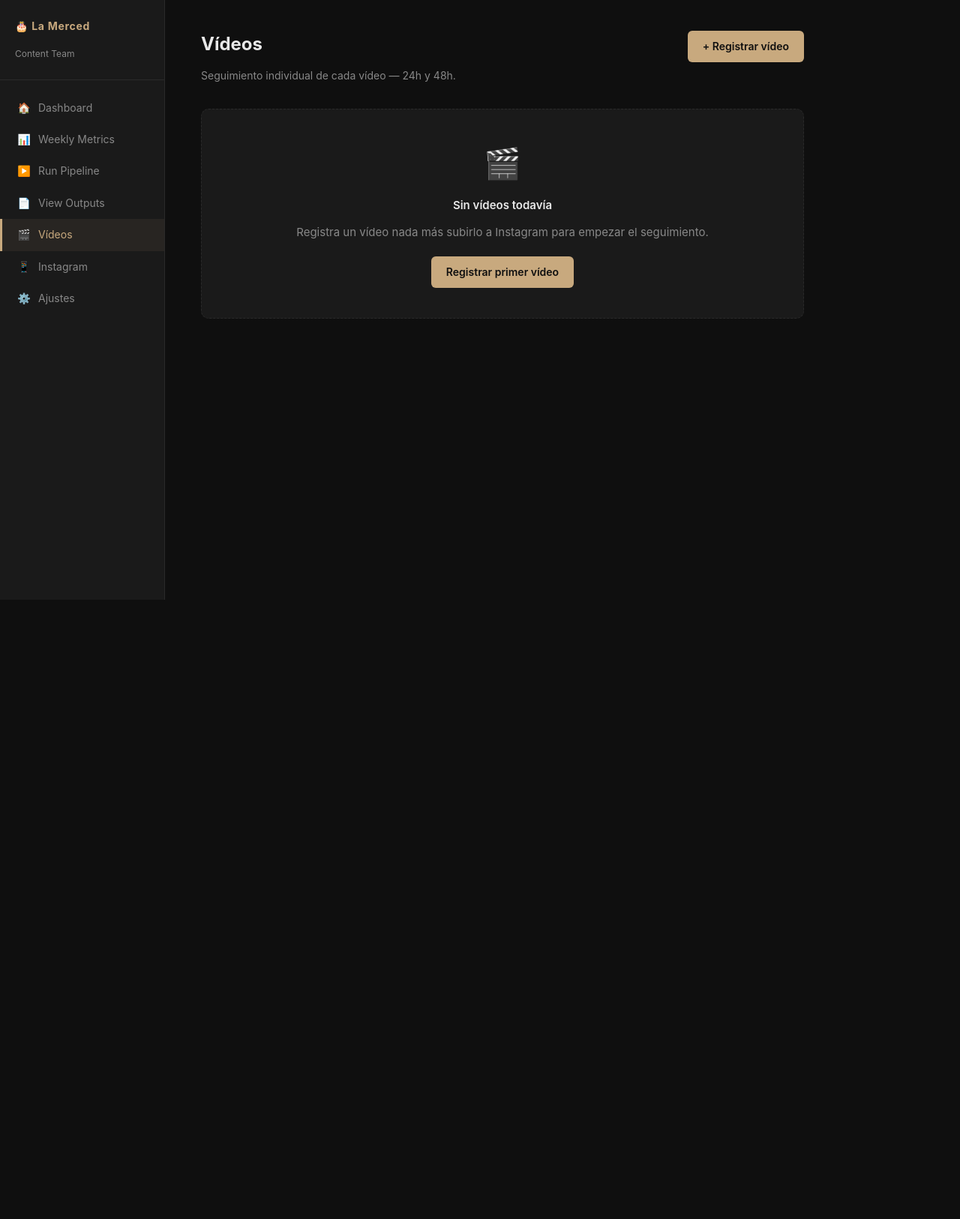
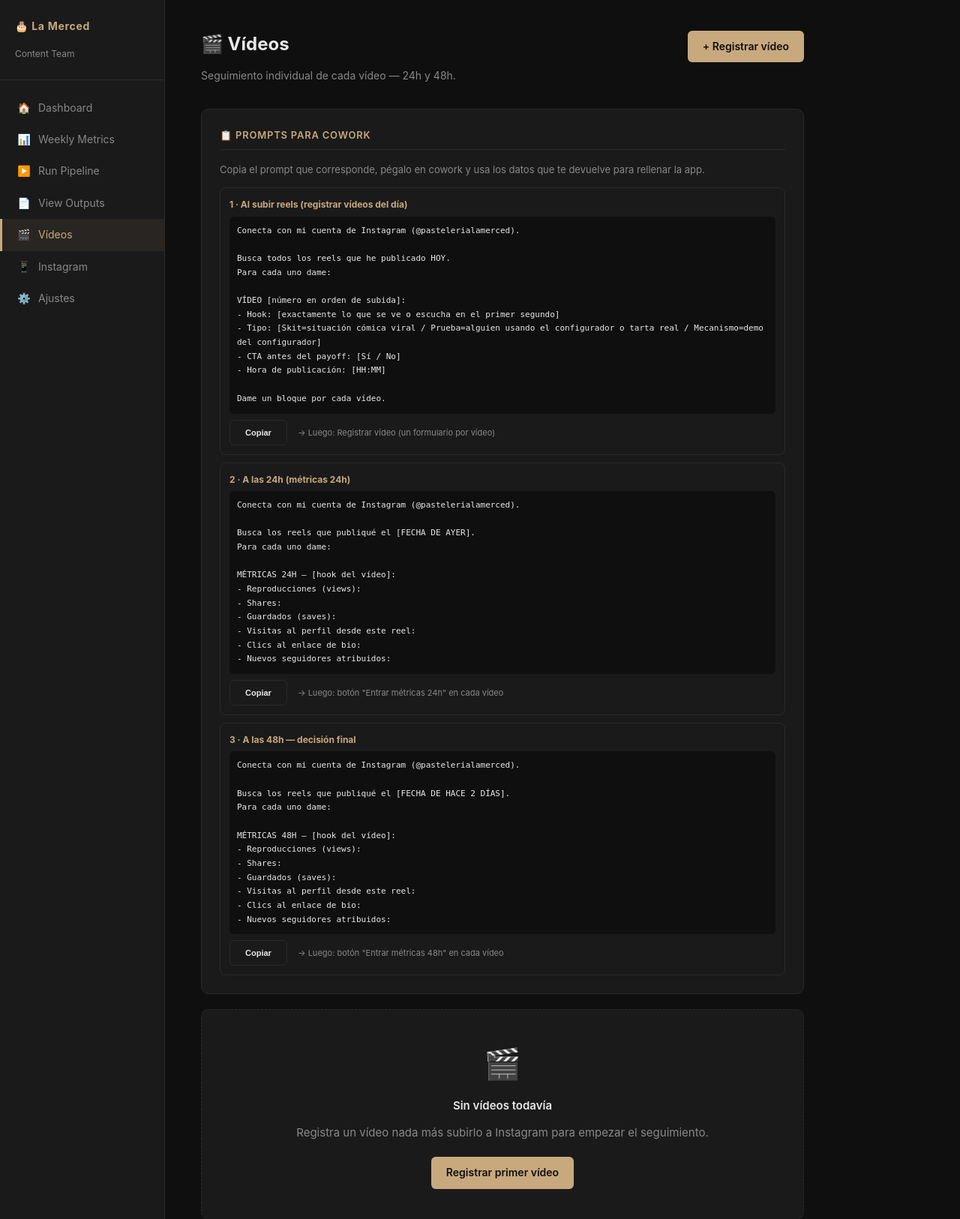
Before and after one commit to jorgedani16/CLAUDE, a Flask app: page /videos in a window 1280 px wide. Shown: the top 1626 px of the page at 75% size. Before the commit the page ends 800 px from the top, so only its background shows below. Run offline with Flask 3, Linux system fonts and the light colour scheme.

Commit message:
Fix update script path bug; add cowork prompts to Videos page
UPDATE_MAC.command was cd-ing to parent folder so files were copied
to the wrong directory (templates/agents never reached content_team/).
Fixed to cd into content_team/ directly.

Added 3 ready-to-copy cowork prompts directly in the Videos page:
1) pull today's reels for registration, 2) 24h metrics, 3) 48h metrics.
Also added PROMPT_COWORK.md with all 4 situations documented.

https://claude.ai/code/session_01HG3ZiYF1J1dTzkQ48bwjH9

```diff
--- a/content_team/templates/videos.html
+++ b/content_team/templates/videos.html
@@ -2,10 +2,73 @@
 {% block title %}Vídeos{% endblock %}
 {% block content %}
 <div class="flex-between" style="margin-bottom:6px">
-  <h1>Vídeos</h1>
+  <h1>🎬 Vídeos</h1>
   <a href="/videos/register" class="btn btn-primary">+ Registrar vídeo</a>
 </div>
 <p class="subtitle">Seguimiento individual de cada vídeo — 24h y 48h.</p>
+
+<!-- Cowork prompts -->
+<div class="card" style="margin-bottom:20px">
+  <div class="form-section-title">📋 Prompts para cowork</div>
+  <p style="font-size:13px;color:var(--muted);margin-bottom:14px">Copia el prompt que corresponde, pégalo en cowork y usa los datos que te devuelve para rellenar la app.</p>
+  <div style="display:flex;flex-direction:column;gap:10px">
+
+    <div style="border:1px solid var(--border);border-radius:8px;padding:12px">
+      <div style="font-size:12px;font-weight:700;color:var(--accent);margin-bottom:6px">1 · Al subir reels (registrar vídeos del día)</div>
+      <div style="background:var(--bg);border-radius:6px;padding:10px;font-size:11px;font-family:monospace;line-height:1.7;white-space:pre-wrap" id="prompt1">Conecta con mi cuenta de Instagram (@pastelerialamerced).
+
+Busca todos los reels que he publicado HOY.
+Para cada uno dame:
+
+VÍDEO [número en orden de subida]:
+- Hook: [exactamente lo que se ve o escucha en el primer segundo]
+- Tipo: [Skit=situación cómica viral / Prueba=alguien usando el configurador o tarta real / Mecanismo=demo del configurador]
+- CTA antes del payoff: [Sí / No]
+- Hora de publicación: [HH:MM]
+
+Dame un bloque por cada vídeo.</div>
+      <button type="button" class="btn btn-outline" style="margin-top:8px;font-size:11px" onclick="copyText('prompt1')">Copiar</button>
+      <span style="font-size:11px;color:var(--muted);margin-left:10px">→ Luego: Registrar vídeo (un formulario por vídeo)</span>
+    </div>
+
+    <div style="border:1px solid var(--border);border-radius:8px;padding:12px">
+      <div style="font-size:12px;font-weight:700;color:var(--accent);margin-bottom:6px">2 · A las 24h (métricas 24h)</div>
+      <div style="background:var(--bg);border-radius:6px;padding:10px;font-size:11px;font-family:monospace;line-height:1.7;white-space:pre-wrap" id="prompt2">Conecta con mi cuenta de Instagram (@pastelerialamerced).
+
+Busca los reels que publiqué el [FECHA DE AYER].
+Para cada uno dame:
+
+MÉTRICAS 24H — [hook del vídeo]:
+- Reproducciones (views):
+- Shares:
+- Guardados (saves):
+- Visitas al perfil desde este reel:
+- Clics al enlace de bio:
+- Nuevos seguidores atribuidos:</div>
+      <button type="button" class="btn btn-outline" style="margin-top:8px;font-size:11px" onclick="copyText('prompt2')">Copiar</button>
+      <span style="font-size:11px;color:var(--muted);margin-left:10px">→ Luego: botón "Entrar métricas 24h" en cada vídeo</span>
+    </div>
+
+    <div style="border:1px solid var(--border);border-radius:8px;padding:12px">
+      <div style="font-size:12px;font-weight:700;color:var(--accent);margin-bottom:6px">3 · A las 48h — decisión final</div>
+      <div style="background:var(--bg);border-radius:6px;padding:10px;font-size:11px;font-family:monospace;line-height:1.7;white-space:pre-wrap" id="prompt3">Conecta con mi cuenta de Instagram (@pastelerialamerced).
+
+Busca los reels que publiqué el [FECHA DE HACE 2 DÍAS].
+Para cada uno dame:
+
+MÉTRICAS 48H — [hook del vídeo]:
+- Reproducciones (views):
+- Shares:
+- Guardados (saves):
+- Visitas al perfil desde este reel:
+- Clics al enlace de bio:
+- Nuevos seguidores atribuidos:</div>
+      <button type="button" class="btn btn-outline" style="margin-top:8px;font-size:11px" onclick="copyText('prompt3')">Copiar</button>
+      <span style="font-size:11px;color:var(--muted);margin-left:10px">→ Luego: botón "Entrar métricas 48h" en cada vídeo</span>
+    </div>
+
+  </div>
+</div>
 
 {% if not batches %}
 <div class="card" style="text-align:center;padding:40px;border-style:dashed">
@@ -129,3 +192,14 @@
 {% endfor %}
 {% endif %}
 {% endblock %}
+
+{% block scripts %}
+<script>
+function copyText(id) {
+  const text = document.getElementById(id).innerText;
+  navigator.clipboard.writeText(text).then(() => {
+    alert('Prompt copiado');
+  });
+}
+</script>
+{% endblock %}
```
Also changed, not shown: content_team/PROMPT_COWORK.md (added, +118 -0 lines), 1 other file.
